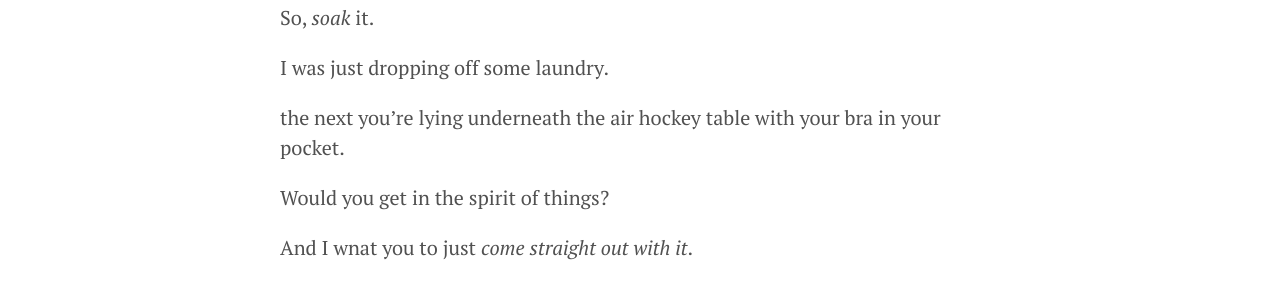
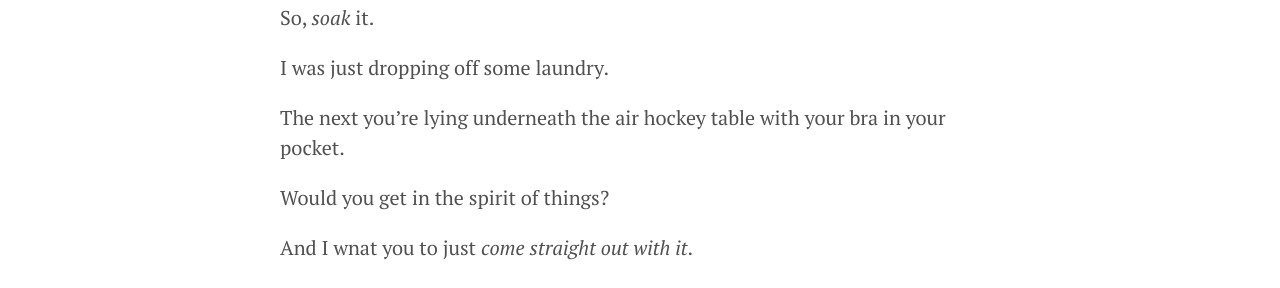
Before and after one commit to yoncise/yoncise.github.io, a Jekyll site: the page built from logs/_posts/2023/2023-12-12-149999271.md, in a window 1280 px wide and 900 px high, scrolled down 2573 px. Shown: the part 156-444 px from the top of the window. Built offline with Jekyll 4.4.1, drawn with Linux system fonts in a browser that asks for light colours.

Commit message:
语雀同步 Modern Family S01E01

```diff
--- a/logs/_posts/2023/2023-12-12-149999271.md
+++ b/logs/_posts/2023/2023-12-12-149999271.md
@@ -100,7 +100,7 @@ So, _soak_ it.
 
 I was just dropping off some laundry.
 
-the next you're lying underneath the air hockey table with your bra in your pocket.
+The next you're lying underneath the air hockey table with your bra in your pocket.
 
 Would you get in the spirit of things?
 
```
